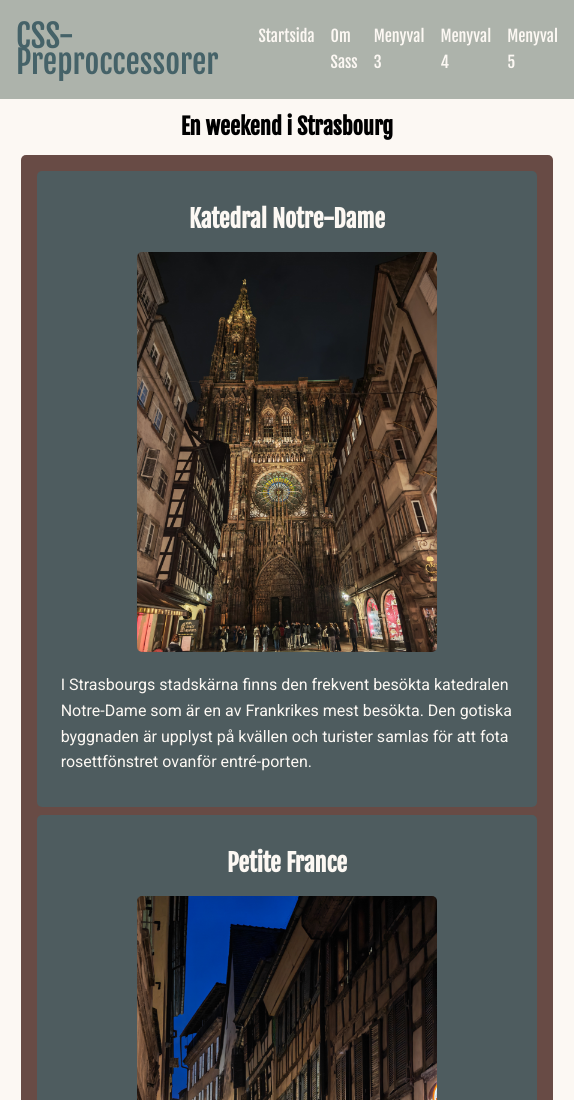
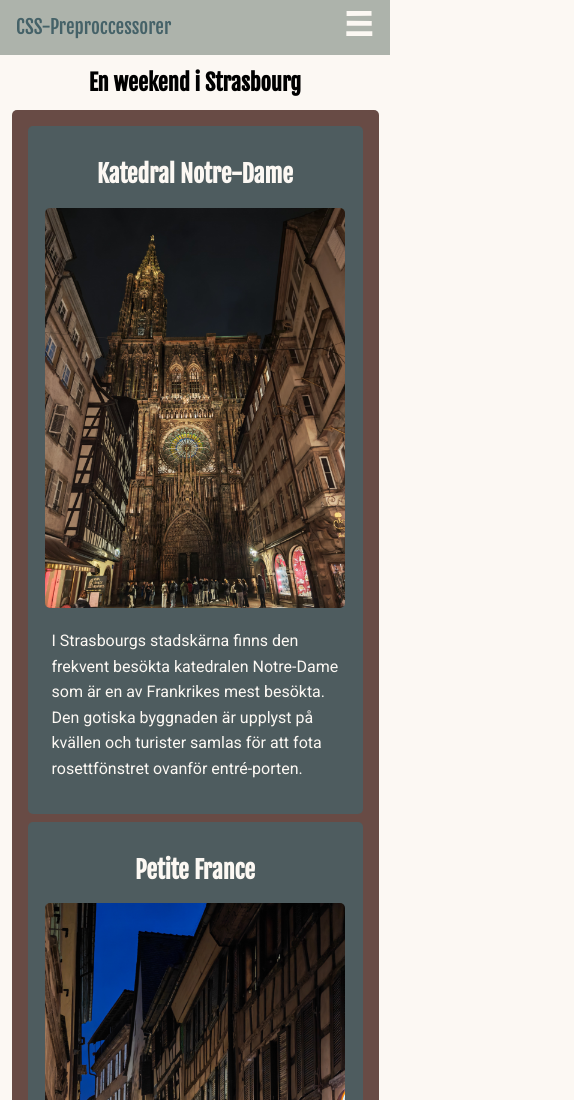
Before and after one commit to victoriah-svg/lab3_frontend_vh, a website built with Vite: page index.html in a window 390 px wide. Shown: the top 1100 px of the page, 574 px wide, since content can reach past the window. Built offline with nearby package versions, Linux system fonts and the light colour scheme.

Commit message:
lagt till hamburgermeny

```diff
--- a/index.html
+++ b/index.html
@@ -21,6 +21,10 @@
         <li><a href="#">Menyval 5</a></li>
       </ul>
     </nav>
+    <!--hamburgerikon-->
+        <div id="hamburger">
+            <img src="/images/menuebar.svg" alt="meny">
+        </div>
   </header>
   <main>
     <h1>En weekend i Strasbourg</h1>
--- a/src/CSS/_layout.scss
+++ b/src/CSS/_layout.scss
@@ -46,7 +46,10 @@
     gap: 1rem;
 }
 
-
+/*----Hamburgermeny----*/
+#hamburger {
+    display: none;
+}
 
 
  /*----Tabletläge----*/
@@ -104,6 +107,25 @@
          padding-left: 0.5rem;
      }
 
+     /*Hamburger*/
+     #hamburger{
+         display: block;
+     }
+
+     .nav-links{
+        display: none;
+     }
+
+     #hamburger img {
+        width: 100%;
+        max-width: 30px;
+    }
+
+    #logo {
+        font-size: 1.2rem;
+    }
+
+
 
  }
 
```
Also changed, not shown: public/images/menuebar.svg (added).
